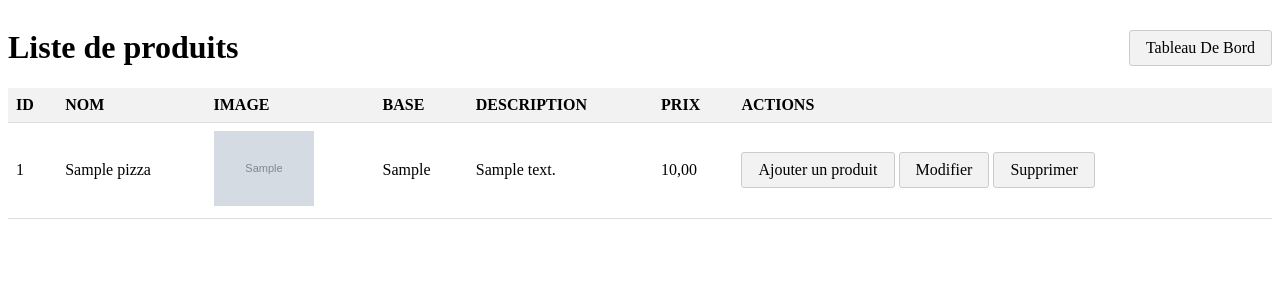
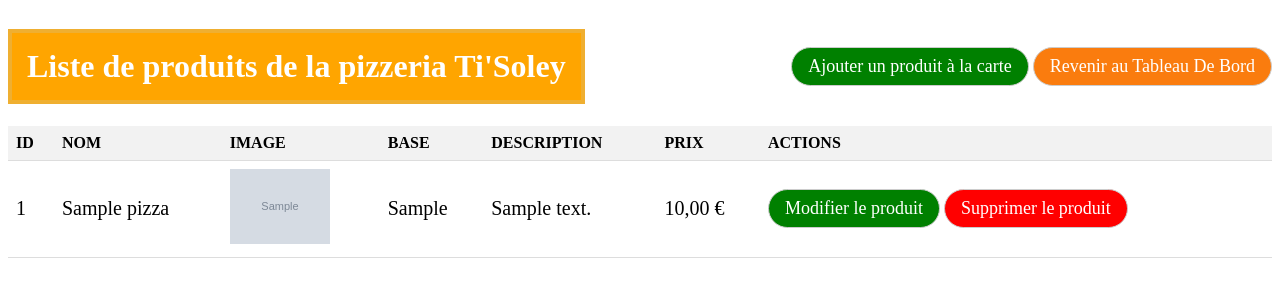
Before and after one commit to KenzaLL/TiSoleyBis, a PHP site: page /TiSoleyBis/Crud/crud.index.php in a window 1280 px wide. Shown: the top 300 px of the page. Run offline with PHP 8.4, Linux system fonts and the light colour scheme; tables that the repository leaves empty or names only in its code hold one stand-in row (values such as "Sample post"); grey boxes marked "Sample" are stand-in pictures.

Commit message:
commit
ben lol

```diff
--- a/Crud/crud.index.php
+++ b/Crud/crud.index.php
@@ -10,20 +10,27 @@
 
 <!DOCTYPE html>
 <html lang="en">
+
 <head>
     <meta charset="UTF-8">
     <meta name="viewport" content="width=device-width, initial-scale=1.0">
     <link rel="stylesheet" href="public/css/crud.css">
-    <title>Document</title>
+    <link rel="apple-touch-icon" sizes="180x180" href="/apple-touch-icon.png">
+    <link rel="icon" type="image/png" sizes="32x32" href="./Favicon/favicon-32x32.png">
+    <link rel="icon" type="image/png" sizes="16x16" href="../Favicon/favicon-16x16.png">
+    <link rel="manifest" href="/site.webmanifest">
+    <title> Liste des produits </title>
 </head>
+
 <body>
 
-</body>
-</html>
+    <div class="flex">
+        <h1 class="crud-titre"> Liste de produits de la pizzeria Ti'Soley </h1>
+        <div>
+            <a class="btn" id="ajout" href="Crud/create.php?id="> Ajouter un produit à la carte </a>
+            <a class="btn" href="admin"> Revenir au Tableau De Bord </a>
 
-<div class="flex">
-    <h1> Liste de produits </h1>
-    <a class="btn" href="admin"> Tableau De Bord </a>
+        </div>
     </div>
 
     <table class="table">
@@ -37,27 +44,25 @@
             <th>ACTIONS</th>
         </tr>
 
-
-
-
-
-
-<?php foreach ($pizzas as $pizza): ?>
+        <?php foreach ($pizzas as $pizza) : ?>
             <tr>
-<td><?php echo $pizza->id; ?></td>
-<td><?php echo $pizza->title ?></td>
-<td> <img src="public/images/<?php echo $pizza->picture ?>" alt="" width="100"></td>
-<td><?php echo $pizza->base ?></td>
-<td> <?php echo $pizza->description ?></td>
-<td><?php echo number_format($pizza->price, 2, ',','') ?> </td>
+                <td class="read"><?php echo $pizza->id; ?></td>
+                <td class="read"><?php echo $pizza->title ?></td>
+                <td class="read"> <img src="public/images/<?php echo $pizza->picture ?>" alt="" width="100"></td>
+                <td class="read"><?php echo $pizza->base ?></td>
+                <td class="read"> <?php echo $pizza->description ?></td>
+                <td class="read"><?php echo number_format($pizza->price, 2, ',', '') ?> € </td>
 
                 <td>
 
-    <a class="btn" href="Crud/create.php?id="> Ajouter un produit </a>
-    <a class="btn" href="Crud/update.php?id=<?php echo $pizza->id; ?>"> Modifier </a>
-    <a class="btn" href="Crud/delete.php?id=<?php echo $pizza->id; ?>"> Supprimer</a>
+
+                    <a class="btn" id="ajout" href="Crud/update.php?id=<?php echo $pizza->id; ?>"> Modifier le produit </a>
+                    <a class="btn" id="btn" href="Crud/delete.php?id=<?php echo $pizza->id; ?>"> Supprimer le produit </a>
                 </td>
             </tr>
 
         <?php endforeach; ?>
     </table>
+</body>
+
+</html>
--- a/Crud/update.php
+++ b/Crud/update.php
@@ -45,7 +45,7 @@
 
 
 
-<h2>Modifer un produit </h2>
+<h2 class="crud-titre">Modifer un produit </h2>
 
 <form method="POST">
                 <div class="input">
--- a/Models/commande.php
+++ b/Models/commande.php
@@ -19,7 +19,7 @@
             <h5 class="card-title text-white"><?php echo $pizza->title; ?></h5>
             <p class="card-text text-white">Base : <?php echo $pizza->base; ?></p>
             <p class="card-text text-white" style="height: 70px"><?php echo $pizza->description; ?></p>
-            <p class="card-text text-white"><?php echo number_format($pizza->price, 2, ','); ?></p>
+            <p class="card-text text-white"><?php echo number_format($pizza->price, 2, ','); ?> €</p>
             <form action="add_card">
               <input type="hidden" name="product" value="<?php echo $pizza->id ?>">
               <input type="hidden" name="action" value="add">
--- a/Views/pages/accueil.view.php
+++ b/Views/pages/accueil.view.php
@@ -1,9 +1,9 @@
 
 
 <div class="accueil">
-    <h1 class="titre">Bienvenue chez Ti'Soley !</h1>
+    <h1 class="titre">Bienvenue chez Ti'Soley à Vinon sur Verdon!</h1>
         <div class="block m-5">
-        <a href="commande" class="custom-btn btn-5 text-white" > Commandez maintenant !</a>
+        <a href="commande" class="custom-btn btn-5 text-white" > Commandez maintenant <br> Venez récuperer votre commande sur place !</a>
         </div>
 </div>
 
--- a/public/css/crud.css
+++ b/public/css/crud.css
@@ -16,11 +16,31 @@
 
 .titre {
   text-align: center;
+  color: white;
+  display: flex;
+  justify-content: center;
+  margin-left: 21%;
+
+}
+
+
+#ajout {
+  background-color: green;
+}
+
+
+.titre1 {
+  color: #ce561c;
 }
 
 .border {
-  border: #000 solid;
-  padding: 5%;
+
+  background-color: #3d2c2c;
+  border: 1px solid #ce561c!important;
+  border-radius: 15px;
+  box-shadow: 20px 20px 20px rgb(0, 0, 0);
+  padding: 3%;
+  width: 50%;
 }
 
 .input {
@@ -28,14 +48,33 @@
 }
 
 
+.btn-retour {
+
+  color: rgb(255, 255, 255);
+  background-color: #f1812a;
+  border: #f5f5f5;
+  padding:10px 10px;
+  border-radius: 30px;
+
+}
+
+.read {
+  font-size: 20px;
+}
+
   .btn {
     display: inline-block;
     padding: 8px 16px;
     text-decoration: none;
-    background-color: #f2f2f2;
-    color: #000;
+    font-size: 18px;
+    background-color: #fa7c0e;
+    color: #ffffff;
     border: 1px solid #ccc;
-    border-radius: 3px;
+    border-radius: 50px;
+  }
+
+  #btn {
+    background-color: red;
   }
 
   .btn:hover {
@@ -51,3 +90,15 @@
     justify-content: space-between;
     align-items:center;
   }
+
+  .crud-titre {
+    border: solid 4px rgb(239, 175, 49);
+    padding: 15px;
+    color: white;
+    background-color: orange;
+}
+
+.test {
+  display: flex;
+  justify-content: center;
+}
--- a/public/css/style.css
+++ b/public/css/style.css
@@ -67,10 +67,10 @@
 .titre {
     text-align: center;
     /* padding-top: 2%; */
-    padding-top: 4%;
+    padding-top: 2%;
     margin-top: 0%;
     color: white;
-    margin-right: 14%;
+    margin-right: 3%;
     font-size: 47px;
 }
 
--- a/public/js/script.js
+++ b/public/js/script.js
@@ -47,7 +47,7 @@
 input.addEventListener("keyup", function () {
   for (let i = 0; i < card.length; i++) {
     if (card[i].innerHTML.toUpperCase().includes(input.value.toUpperCase())) {
-      card[i].parentNode.parentNode.parentNode.style.display = "unset";
+      card[i].parentNode.parentNode.parentNode.style.display = "block";
     } else {
       card[i].parentNode.parentNode.parentNode.style.display = "none";
     }
```
Also changed, not shown: Crud/create.php (+12 -6 lines), Views/pages/base.view.php (+4 -4 lines), public/images/arriere.png (added), public/images/chevremiel.jpeg (added), public/images/pissaladiere.jpg. Lines whose indentation alone changed are shown as unchanged.
